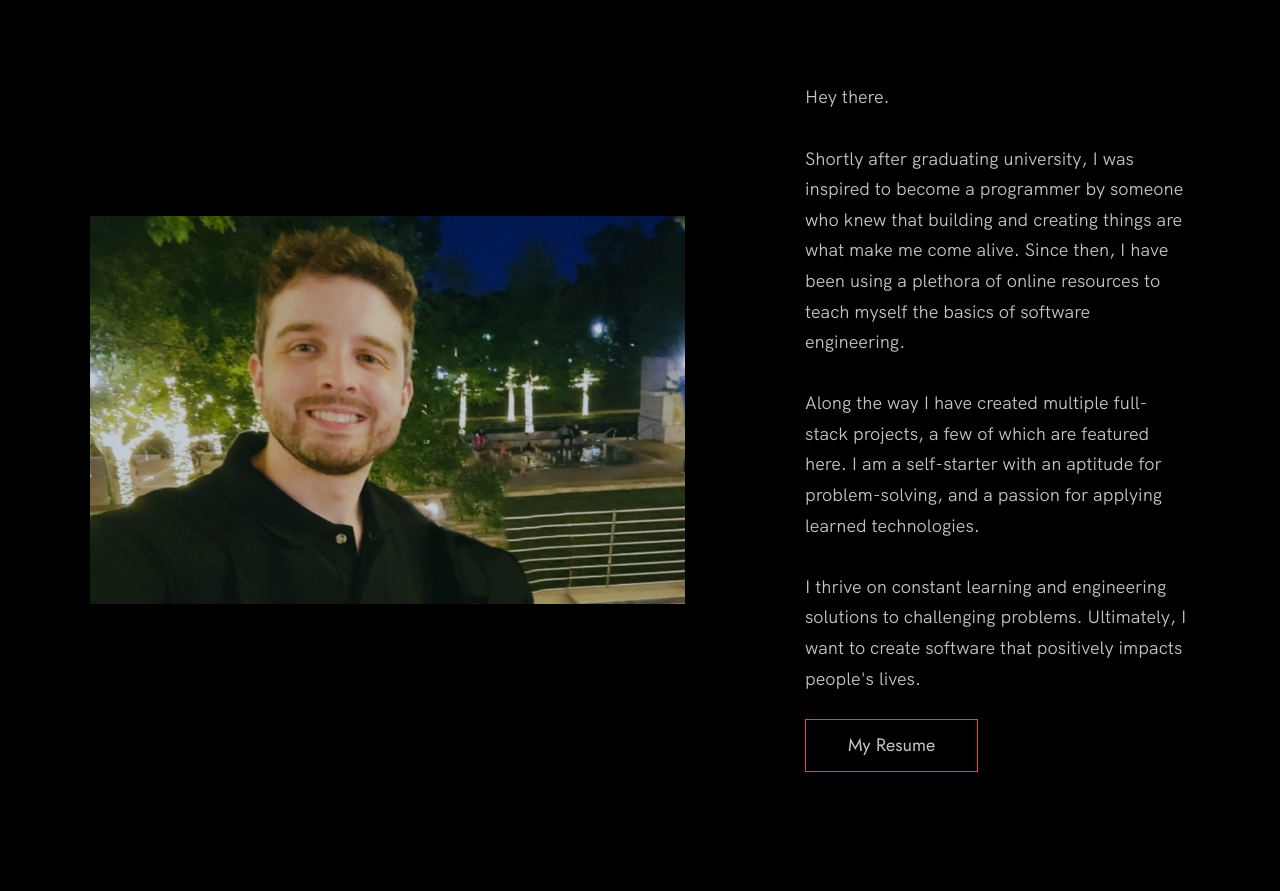
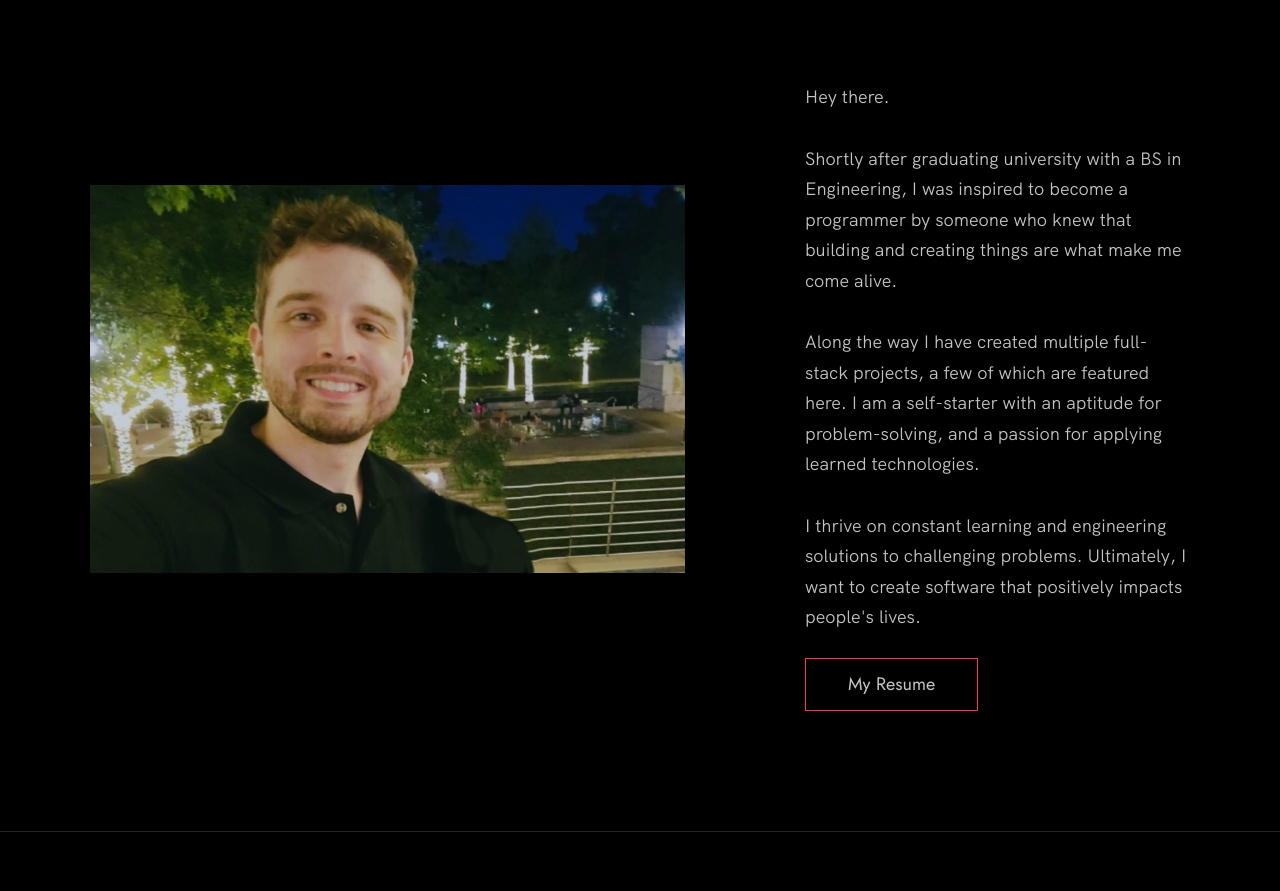
Before and after one commit to camaveritt/portfolio, a plain HTML site: page index.html in a window 1280 px wide. Shown: the part 3361-4252 px from the top of the page. Drawn offline with Linux system fonts and the light colour scheme.

Commit message:
Revised some sentences

```diff
--- a/index.html
+++ b/index.html
@@ -97,7 +97,7 @@
             <div class="work__text">
               <h3>Quote Generator</h3>
               <p>
-                A JavaScript app that obtains a JSON string of
+                JavaScript app that obtains a JSON string of
                 quote data via Ajax request and displays a random quote each time the
                 button is clicked. Includes functionality for sharing a quote
                 via Twitter or Tumblr.
@@ -187,10 +187,10 @@
             <p>
               Hey there.
               <br><br>
-              Shortly after graduating university, I was inspired to become a programmer by
+              Shortly after graduating university with a BS in Engineering, I was inspired to become a programmer by
               someone who knew that building and creating things are what make me come alive.
-              Since then, I have been using a plethora of online resources to teach myself the
-              basics of software engineering.
+              <!-- Since then, I have been using a plethora of online resources to teach myself the
+              basics of software engineering. -->
               <br><br>
               Along the way I have created multiple full-stack projects, a few of which are featured here.
               I am a self-starter with an aptitude for problem-solving, and a passion for applying
```
